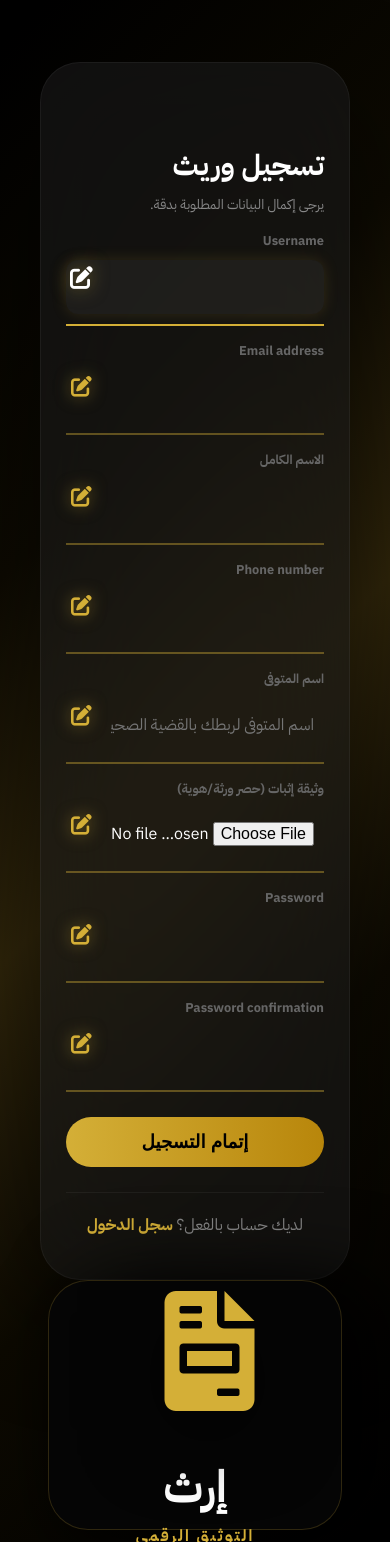
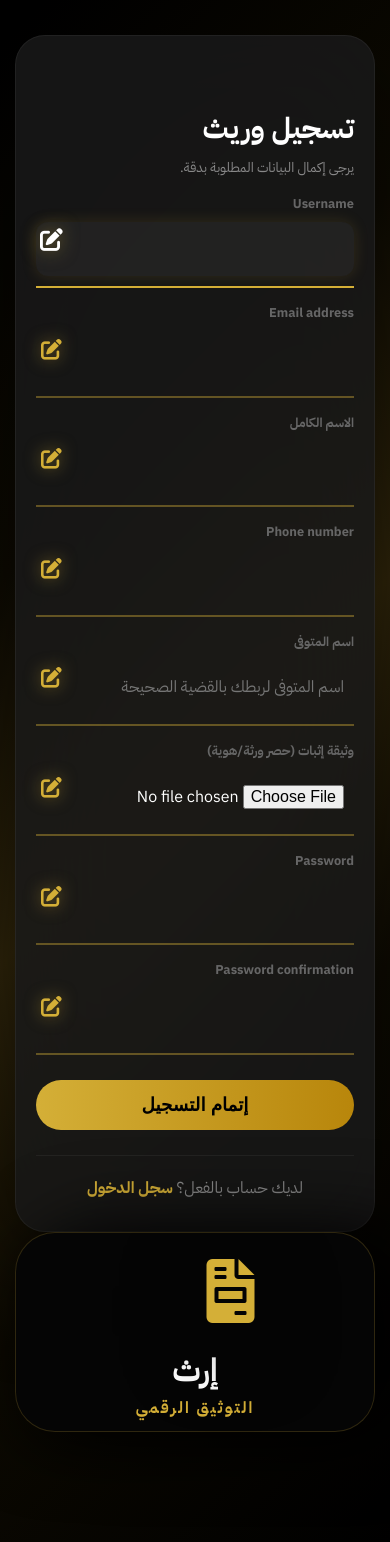
Before and after one commit to Shahd-khalid/Erth_project, a Django app: page /users/register/heir/ in a window 390 px wide. Run offline with Django 5.2, Linux system fonts and the light colour scheme.

Commit message:
تعديل ا للهاتف

```diff
--- a/templates/registration/register_form.html
+++ b/templates/registration/register_form.html
@@ -258,29 +258,58 @@
     }
 
     @media (max-width: 1000px) {
+        .auth-v3-wrapper {
+            padding: 15px;
+            /* Reduce outer padding */
+            align-items: flex-start;
+            /* Allow scrolling from top */
+            overflow-y: auto;
+            /* Enable scrolling for the whole wrapper */
+        }
+
         .auth-stage-3d {
             width: 100%;
             height: auto;
             flex-direction: column;
+            margin-top: 20px;
+            margin-bottom: 40px;
         }
 
         .visual-3d-card {
             position: relative;
-            width: 95%;
-            height: 250px;
+            left: auto;
+            width: 100%;
+            height: 200px;
+            /* Shorter header on mobile */
             border-radius: 40px;
-            margin-bottom: -50px;
+            margin-bottom: -40px;
+            /* Slight overlap */
+            z-index: 20;
         }
 
         .form-3d-card {
             position: relative;
             width: 100%;
             height: auto;
-            border-radius: 40px;
-            padding: 80px 25px 40px;
+            max-height: none;
             right: auto;
-            transform: none;
-            max-height: none;
+            border-radius: 30px;
+            padding: 70px 20px 30px;
+            /* Top padding to account for overlap */
+            background: rgba(25, 25, 25, 0.85);
+            /* Darker background for readability */
+        }
+
+        .form-v3-inner {
+            max-width: 100%;
+        }
+
+        .visual-v3-text h3 {
+            font-size: 2rem;
+        }
+
+        .inner-icon {
+            font-size: 4rem;
         }
     }
 </style>
```
